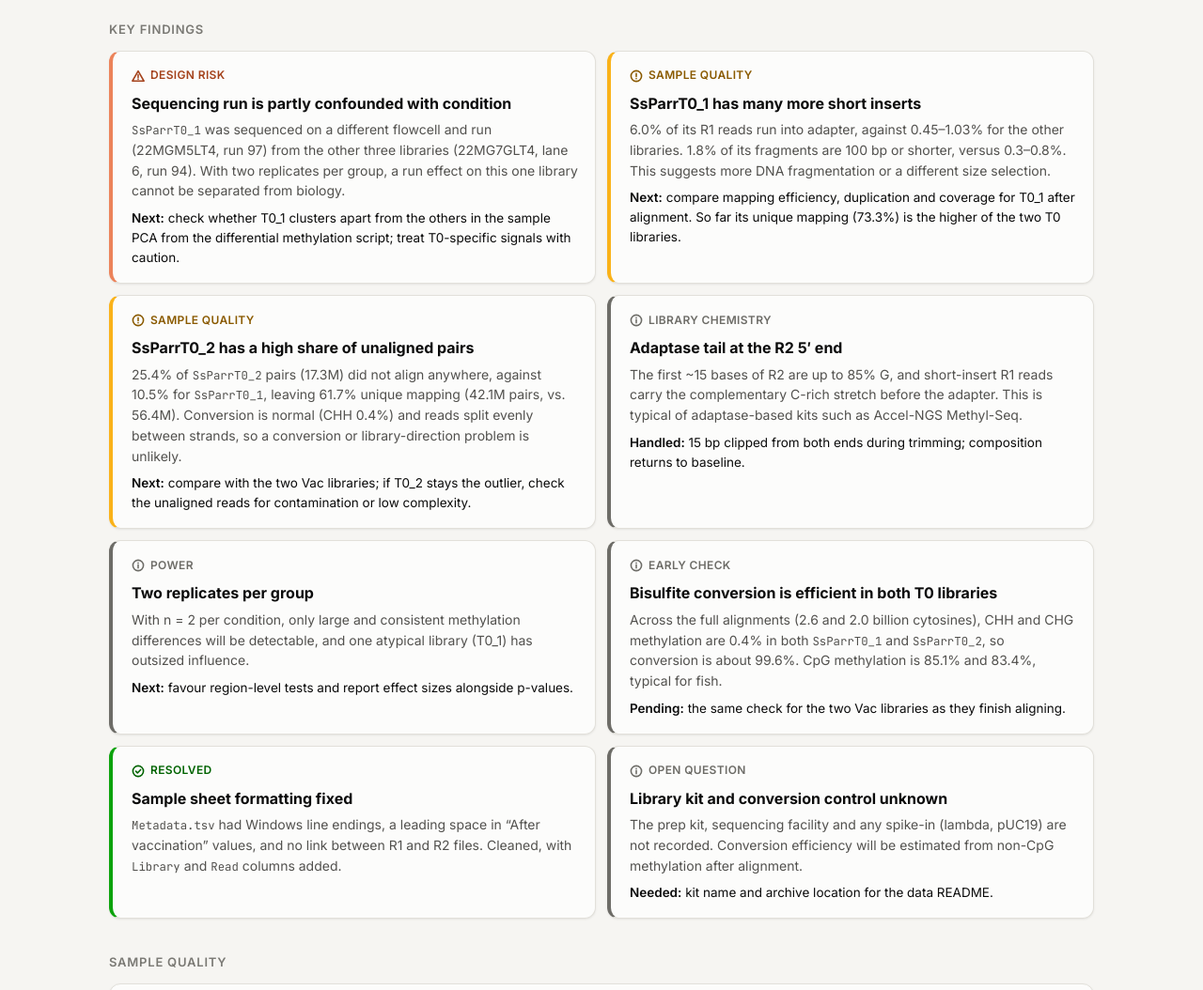
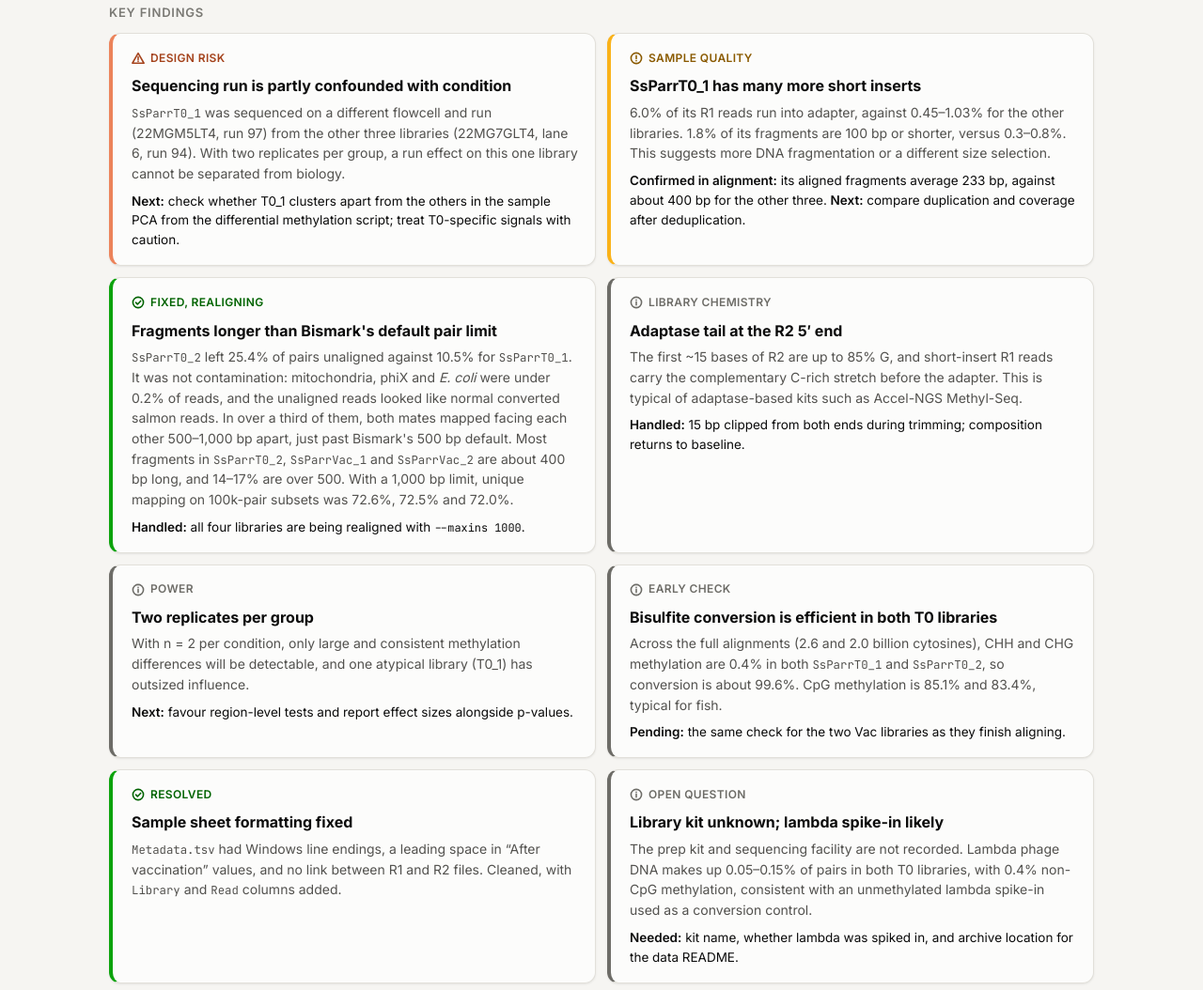
Before and after one commit to sr320/project-salmon-vaccine-wgbs, a plain HTML site: page docs/index.html in a window 1280 px wide. Shown: the part 1157-2211 px from the top of the page at 94% size. Drawn offline with Linux system fonts and the light colour scheme.

Commit message:
Realign with --maxins 1000; dashboard notes fragment-length finding
Bismark's 500 bp default pair limit discarded 10-17% of pairs in
SsParrT0_2 and both Vac libraries, whose fragments average ~400 bp.
Contamination was ruled out (mito/phiX/E. coli <0.2%); lambda reads
suggest an unmethylated spike-in.

Co-Authored-By: Claude Opus 5.5 <noreply@anthropic.com>

```diff
--- a/docs/index.html
+++ b/docs/index.html
@@ -278,7 +278,7 @@
 <script>
 /* ===== Update this block as the analysis moves forward ===== */
 const DATA = {
-  updated: "2026-11-26 18:00 PST, alignment in progress",
+  updated: "2026-11-26 19:35 PST, realignment in progress",
   steps: [
     { title: "Raw data and metadata", status: "done",
       detail: "4 paired-end libraries received; checksums recorded; <code>Metadata.tsv</code> cleaned." },
@@ -286,8 +286,8 @@ const DATA = {
       detail: "FastQC and MultiQC on all 8 FASTQ files. Bisulfite composition as expected; adaptase tail found at the R2 5′ end." },
     { title: "Trimming", status: "done",
       detail: "cutadapt: adapters and poly-G removed (q20); 15 bp clipped from R2 5′ and R1 3′. 99.1–99.4% of pairs and 87–89% of bases kept; adapter and overrepresented-sequence flags cleared in FastQC." },
-    { title: "Bismark alignment", status: "running", when: "2 of 4 libraries done",
-      detail: "Ssal_v3.1 bisulfite index built (38 min). <code>SsParrT0_1</code> aligned in 4.2 h (73.3% of pairs unique, 16.2% multi-mapped, 10.5% unaligned) and <code>SsParrT0_2</code> in 4.9 h (61.7% unique, 12.9% multi-mapped, 25.4% unaligned); reads split evenly between the two strands in both. <code>SsParrVac_1</code> started aligning at 14:14 and was about two-thirds done at 17:55, so it should finish around 20:00; <code>SsParrVac_2</code> likely early morning on Nov 27 (raven is heavily loaded)." },
+    { title: "Bismark alignment", status: "running", when: "Restarted Nov 26 19:33",
+      detail: "Realigning all four libraries with a 1,000 bp maximum fragment length (<code>--maxins 1000</code>). The first pass used Bismark's 500 bp default, which discarded the longer fragments in <code>SsParrT0_2</code> and the two Vac libraries (see findings). First-pass results for <code>SsParrT0_1</code> (73.3% unique) and <code>SsParrT0_2</code> (61.7%) are kept for reference. About 5 h per library on the loaded server, so all four should be done around the evening of Nov 27." },
     { title: "Deduplication and M-bias check", status: "scheduled", when: "Starts after alignment",
       detail: "<code>deduplicate_bismark</code> removes PCR duplicates, then the M-bias table shows methylation by read position to decide how many bases to ignore at read ends. Starts automatically via a cron trigger." },
     { title: "Methylation extraction", status: "planned",
@@ -303,11 +303,11 @@ const DATA = {
     { level: "warning", tag: "Sample quality",
       title: "SsParrT0_1 has many more short inserts",
       body: "6.0% of its R1 reads run into adapter, against 0.45–1.03% for the other libraries. 1.8% of its fragments are 100 bp or shorter, versus 0.3–0.8%. This suggests more DNA fragmentation or a different size selection.",
-      action: "<b>Next:</b> compare mapping efficiency, duplication and coverage for T0_1 after alignment. So far its unique mapping (73.3%) is the higher of the two T0 libraries." },
-    { level: "warning", tag: "Sample quality",
-      title: "SsParrT0_2 has a high share of unaligned pairs",
-      body: "25.4% of <code>SsParrT0_2</code> pairs (17.3M) did not align anywhere, against 10.5% for <code>SsParrT0_1</code>, leaving 61.7% unique mapping (42.1M pairs, vs. 56.4M). Conversion is normal (CHH 0.4%) and reads split evenly between strands, so a conversion or library-direction problem is unlikely.",
-      action: "<b>Next:</b> compare with the two Vac libraries; if T0_2 stays the outlier, check the unaligned reads for contamination or low complexity." },
+      action: "<b>Confirmed in alignment:</b> its aligned fragments average 233 bp, against about 400 bp for the other three. <b>Next:</b> compare duplication and coverage after deduplication." },
+    { level: "resolved", tag: "Fixed, realigning",
+      title: "Fragments longer than Bismark's default pair limit",
+      body: "<code>SsParrT0_2</code> left 25.4% of pairs unaligned against 10.5% for <code>SsParrT0_1</code>. It was not contamination: mitochondria, phiX and <i>E. coli</i> were under 0.2% of reads, and the unaligned reads looked like normal converted salmon reads. In over a third of them, both mates mapped facing each other 500–1,000 bp apart, just past Bismark's 500 bp default. Most fragments in <code>SsParrT0_2</code>, <code>SsParrVac_1</code> and <code>SsParrVac_2</code> are about 400 bp long, and 14–17% are over 500. With a 1,000 bp limit, unique mapping on 100k-pair subsets was 72.6%, 72.5% and 72.0%.",
+      action: "<b>Handled:</b> all four libraries are being realigned with <code>--maxins 1000</code>." },
     { level: "info", tag: "Library chemistry",
       title: "Adaptase tail at the R2 5′ end",
       body: "The first ~15 bases of R2 are up to 85% G, and short-insert R1 reads carry the complementary C-rich stretch before the adapter. This is typical of adaptase-based kits such as Accel-NGS Methyl-Seq.",
@@ -325,13 +325,13 @@ const DATA = {
       body: "<code>Metadata.tsv</code> had Windows line endings, a leading space in “After vaccination” values, and no link between R1 and R2 files. Cleaned, with <code>Library</code> and <code>Read</code> columns added.",
       action: "" },
     { level: "info", tag: "Open question",
-      title: "Library kit and conversion control unknown",
-      body: "The prep kit, sequencing facility and any spike-in (lambda, pUC19) are not recorded. Conversion efficiency will be estimated from non-CpG methylation after alignment.",
-      action: "<b>Needed:</b> kit name and archive location for the data README." }
+      title: "Library kit unknown; lambda spike-in likely",
+      body: "The prep kit and sequencing facility are not recorded. Lambda phage DNA makes up 0.05–0.15% of pairs in both T0 libraries, with 0.4% non-CpG methylation, consistent with an unmethylated lambda spike-in used as a conversion control.",
+      action: "<b>Needed:</b> kit name, whether lambda was spiked in, and archive location for the data README." }
   ],
   samples: [
-    { lib: "SsParrT0_1",  cond: "Before", rep: 1, pairs: 77603127, fc: "22MGM5LT4 · 1", adapter: 6.04, dup: 21.4, mapping: 73.3, flag: true },
-    { lib: "SsParrT0_2",  cond: "Before", rep: 2, pairs: 68776693, fc: "22MG7GLT4 · 6", adapter: 0.89, dup: 24.7, mapping: 61.7 },
+    { lib: "SsParrT0_1",  cond: "Before", rep: 1, pairs: 77603127, fc: "22MGM5LT4 · 1", adapter: 6.04, dup: 21.4, flag: true },
+    { lib: "SsParrT0_2",  cond: "Before", rep: 2, pairs: 68776693, fc: "22MG7GLT4 · 6", adapter: 0.89, dup: 24.7 },
     { lib: "SsParrVac_1", cond: "After",  rep: 1, pairs: 69143094, fc: "22MG7GLT4 · 6", adapter: 1.03, dup: 24.1 },
     { lib: "SsParrVac_2", cond: "After",  rep: 2, pairs: 70172391, fc: "22MG7GLT4 · 6", adapter: 0.45, dup: 24.3 }
   ]
@@ -358,7 +358,7 @@ const kpis = [
   { label: "Libraries", value: DATA.samples.length, note: "2 before · 2 after vaccination" },
   { label: "Read pairs", value: (totalPairs / 1e6).toFixed(0) + "M", note: "2 × 151 bp, ~7–8× raw coverage each" },
   { label: "Pipeline steps done", value: doneSteps + " / " + DATA.steps.length, note: (DATA.steps.find((s) => s.status === "running") ? DATA.steps.find((s) => s.status === "running").title + " in progress" : DATA.steps.find((s) => s.status === "scheduled")?.title + " next") },
-  { label: "Open sample issues", value: openIssues, note: "Batch and insert size (T0_1); unaligned reads (T0_2)" }
+  { label: "Open sample issues", value: openIssues, note: "Batch and insert size, both T0_1" }
 ];
 $("kpis").innerHTML = kpis.map((k) =>
   `<div class="card kpi"><div class="label">${k.label}</div><div class="value">${k.value}</div><div class="note">${k.note}</div></div>`
```
Also changed, not shown: 1 other file.
